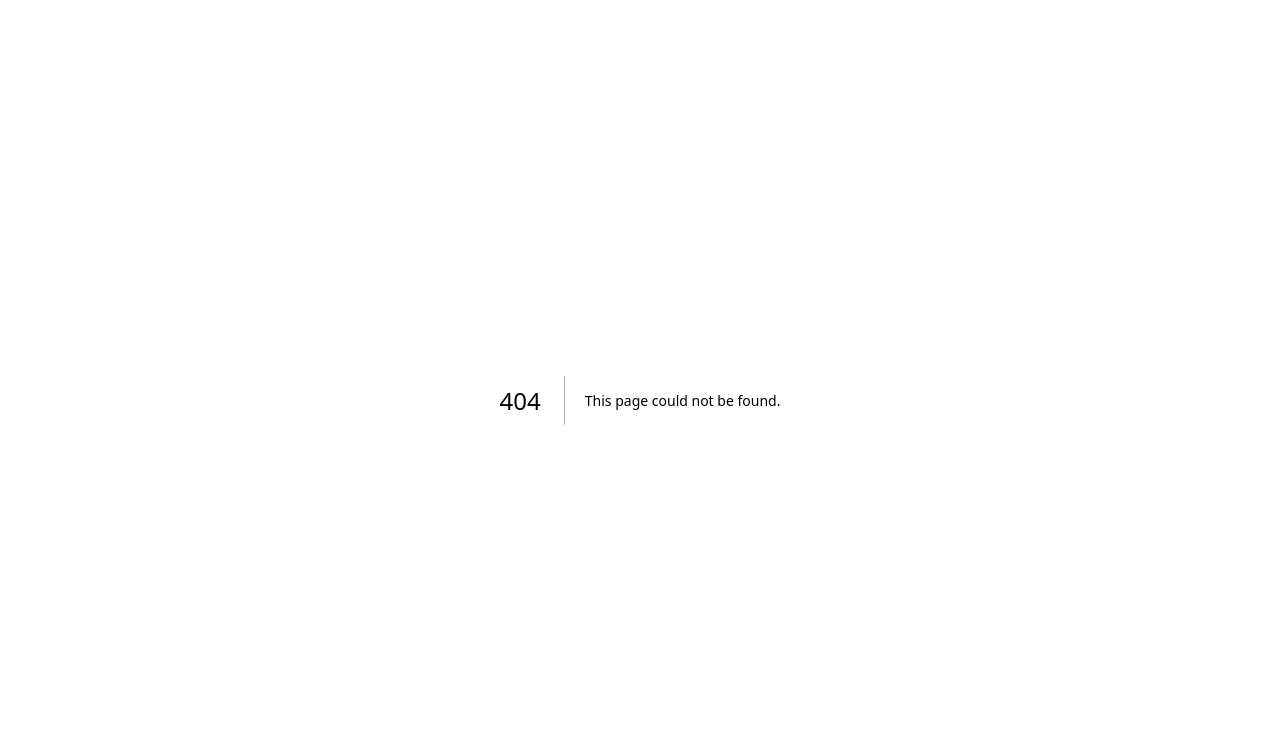
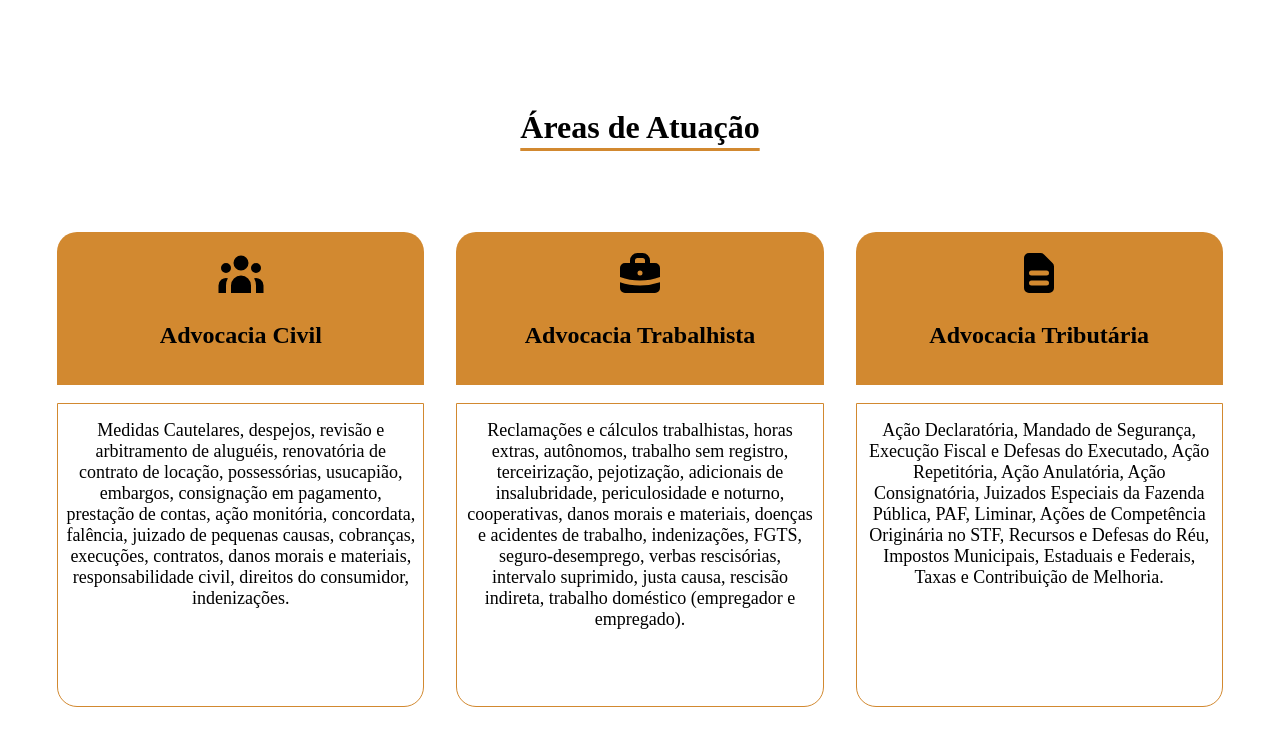
Before and after one commit to Dredeco/fernandes_advocacia, a Next.js app: page /components/Actuation in a window 1280 px wide. Before the commit this address had no page. Shown: the top 755 px of the page. Built offline with nearby package versions, Linux system fonts and the light colour scheme.

Commit message:
criação das sessões de atuações e advogados

```diff
--- /dev/null
+++ b/src/pages/components/Actuation.js
@@ -0,0 +1,38 @@
+import React from 'react'
+import {HiUserGroup, HiBriefcase, HiDocumentText, HiIdentification} from 'react-icons/hi'
+import {ImHammer2, ImUserTie} from 'react-icons/im'
+
+import styles from "@/styles/Actuation.module.sass"
+
+export default function Actuation() {
+
+    const areas = [
+        {name: "Advocacia Civil", icon: <HiUserGroup />, description: "Medidas Cautelares, despejos, revisão e arbitramento de aluguéis, renovatória de contrato de locação, possessórias, usucapião, embargos, consignação em pagamento, prestação de contas, ação monitória, concordata, falência, juizado de pequenas causas, cobranças, execuções, contratos, danos morais e materiais, responsabilidade civil, direitos do consumidor, indenizações."},
+        {name: "Advocacia Trabalhista", icon: <HiBriefcase />, description: "Reclamações e cálculos trabalhistas, horas extras, autônomos, trabalho sem registro, terceirização, pejotização, adicionais de insalubridade, periculosidade e noturno, cooperativas, danos morais e materiais, doenças e acidentes de trabalho, indenizações, FGTS, seguro-desemprego, verbas rescisórias, intervalo suprimido, justa causa, rescisão indireta, trabalho doméstico (empregador e empregado)."},
+        {name: "Advocacia Tributária", icon: <HiDocumentText />, description: "Ação Declaratória, Mandado de Segurança, Execução Fiscal e Defesas do Executado, Ação Repetitória, Ação Anulatória, Ação Consignatória, Juizados Especiais da Fazenda Pública, PAF, Liminar, Ações de Competência Originária no STF, Recursos e Defesas do Réu, Impostos Municipais, Estaduais e Federais, Taxas e Contribuição de Melhoria."},
+        {name: "Família e Sucessões", icon: <ImHammer2 />, description: "Inventários e arrolamentos, habilitação de créditos, testamentos, separação consensual, separação judicial, divórcio, anulação de casamento, investigação de paternidade, ação de alimentos, regulamentação de visita, pedidos de alvarás."},
+        {name: "Advocacia Empresarial ", icon: <ImUserTie />, description: "Processos em geral, assistência jurídica, contratos, contestação de reclamações e audiências trabalhistas, civis, juizado especial, orientações preventivas para empresas, aberturas de empresa, alterações e cancelamentos."},
+        {name: "Advocacia Previdenciária", icon: <HiIdentification />, description: "Indenizações previdenciárias por acidente de trabalho e orientações em geral de assuntos do INSS."},
+    ]
+
+  return (
+    <div id="actuation" className={styles.actuation}>
+        <h1>Áreas de Atuação</h1>
+        <ul className={styles.actuation_list}>
+            {areas.map((area) => (
+                <li key={area.name} className={styles.actuation_list_item}>
+                    <div className={styles.item_wrapper}>
+                        <div className={styles.item_header}>
+                            {area.icon}
+                            <h2>{area.name}</h2>
+                        </div>
+                        <div className={styles.item_content}>
+                            <p>{area.description}</p>
+                        </div>
+                    </div>
+                </li>
+            ))}
+        </ul>
+    </div>
+  )
+}
--- a/src/pages/components/Navbar.js
+++ b/src/pages/components/Navbar.js
@@ -7,7 +7,8 @@ export default function Navbar() {
     let navLinks =[
         {name:"Início",link:"#home"},
         {name:"Escritório",link:"#about"},
-        {name:"Serviços",link:"#projects"},
+        {name:"Áreas de Atuação",link:"#actuation"},
+        {name: "Advogados", link: "#lawyers"},
         {name:"Contato",link:"#contact"},
       ];
     let socialLinks =[
--- a/src/pages/index.js
+++ b/src/pages/index.js
@@ -7,6 +7,8 @@ import Navbar from '@/pages/components/Navbar'
 import HomePage from './components/ImageSection'
 import About from './components/About'
 import ImageSection from './components/ImageSection'
+import Actuation from './components/Actuation'
+import Lawyers from './components/Lawyers'
 
 export default function Home() {
   return (
@@ -26,6 +28,8 @@ export default function Home() {
         <Navbar />
         <ImageSection />
         <About />
+        <Actuation />
+        <Lawyers />
       </main>
     </>
   )
--- a/src/styles/About.module.sass
+++ b/src/styles/About.module.sass
@@ -1,6 +1,7 @@
 .about
     background-color: #F4EFE7
     position: relative
+    padding-top: 5rem
     h1, p, strong
         display: block
         padding:  0px 20px
@@ -11,4 +12,4 @@
         padding: 20px 20px
 
     img
-        padding-top: 20px
+        padding-top: 5rem
--- /dev/null
+++ b/src/styles/Actuation.module.sass
@@ -0,0 +1,53 @@
+.actuation
+    width: 100%
+    padding-top: 5rem
+    text-align: center
+    h1
+        text-decoration: underline
+        text-underline-offset: 10px
+        text-decoration-color: #D28930
+        padding-bottom: 3rem
+
+    .actuation_list
+        list-style: none
+        display: flex
+        flex-direction: row
+        flex-wrap: wrap
+        justify-content: center
+
+        .actuation_list_item
+            position: relative
+            left: -20px
+            margin: 1rem 1rem
+
+            .item_wrapper
+                width: 100%
+                text-align: center
+
+                .item_header
+                    color: #000
+                    background-color: #D28930
+                    padding: 1rem .5rem
+                    border-top-left-radius: 20px
+                    border-top-right-radius: 20px
+                    svg
+                        font-size: 50px
+                    svg, h2
+                        background-color: rgba(0, 0, 0, 0)
+
+                .item_content
+                    width: 100%
+                    p
+                        font-size: 18px
+                        border-end-end-radius: 20px
+                        border-end-start-radius: 20px
+                        padding: 1rem .5rem
+                        border: 1px solid #D28930
+
+
+@media screen and (min-width: 820px)
+    .actuation_list_item
+        width: 30%
+        .item_content
+            p
+                min-height: 270px
```
Also changed, not shown: src/pages/components/Lawyers.js (added, +33 -0 lines), src/styles/Lawyers.module.sass (added, +42 -0 lines), src/styles/Navbar.module.sass (+38 -1 lines), 2 other files (tests, documents, lock files or other folders).
